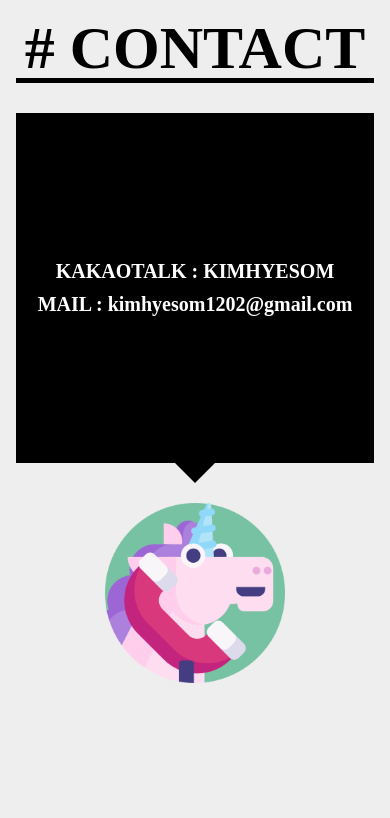
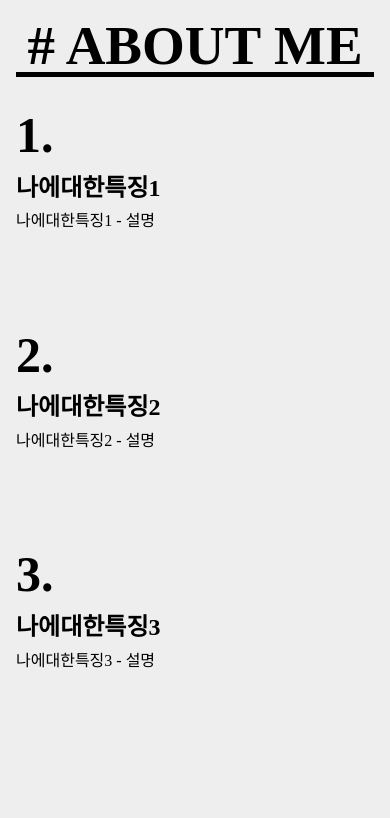
Before and after one commit to hyesom2/portfolio-react, a React (Create React App) app: page / in a window 390 px wide. Shown: the part 846-1664 px from the top of the page. Built offline with nearby package versions, Linux system fonts and the light colour scheme.

Commit message:
✨ Implement About component(responsive)

```diff
--- a/src/components/About.jsx
+++ b/src/components/About.jsx
@@ -1,9 +1,140 @@
 import React from 'react';
+import styled from 'styled-components';
+
+const AboutWrapper = styled.section`
+  position: relative;
+  height: 100vh;
+  display: flex;
+  justify-content: flex-start;
+  align-items: flex-start;
+  padding: 16px 16px 16px calc(100px + 16px);
+
+  @media (max-width: 1024px) {
+    display: flex;
+    flex-direction: column;
+    justify-content: flex-start;
+    width: 100%;
+    padding: 16px 16px calc(80px + 16px) 16px;
+  }
+  @media (max-width: 640px) {
+    padding: 16px 16px calc(70px + 16px) 16px;
+  }
+`;
+
+const AboutTitle = styled.h1`
+  position: sticky;
+  top: 70px;
+  left: 0;
+  width: 60%;
+  font-size: 100px;
+  font-weight: 800;
+  text-align: left;
+  margin-right: 10px;
+
+  &::after {
+    position: absolute;
+    bottom: 3px;
+    display: block;
+    content: '';
+    width: 100%;
+    height: 5px;
+    background-color: #000;
+  }
+
+  @media (max-width: 1024px) {
+    top: 0;
+    width: 100%;
+    font-size: 80px;
+    margin-right: 0;
+    margin-bottom: 40px;
+    background-color: #eee;
+
+    &::after {
+      bottom: 0;
+    }
+  }
+  @media (max-width: 640px) {
+    font-size: 55px;
+    text-align: center;
+    margin-bottom: 30px;
+  }
+`;
+
+const AboutDesc = styled.div`
+  display: flex;
+  flex-direction: column;
+  justify-content: space-between;
+  align-items: center;
+  width: 40%;
+  height: 100%;
+
+  @media (max-width: 1024px) {
+    width: 100%;
+  }
+
+  .box {
+    width: 100%;
+    height: 100%;
+    margin-bottom: 20px;
+
+    &:last-child {
+      margin-bottom: 0;
+    }
+
+    span {
+      display: block;
+      font-size: 50px;
+      font-weight: 700;
+      margin-bottom: 10px;
+    }
+
+    h3 {
+      font-size: 32px;
+      margin-bottom: 10px;
+    }
+
+    p {
+      font-size: 16px;
+    }
+
+    @media (max-width: 640px) {
+      margin-bottom: 10px;
+
+      h3 {
+        font-size: 24px;
+      }
+    }
+  }
+`;
 
 const About = () => {
   return (
-    <>
-    </>
+    <AboutWrapper id="about" role="about">
+      <AboutTitle># ABOUT ME</AboutTitle>
+      <AboutDesc>
+        <div className="box">
+          <span>1.</span>
+          <h3>나에대한특징1</h3>
+          <p>
+            나에대한특징1 - 설명
+          </p>
+        </div>
+        <div className="box">
+          <span>2.</span>
+          <h3>나에대한특징2</h3>
+          <p>
+            나에대한특징2 - 설명
+          </p>
+        </div>
+        <div className="box">
+          <span>3.</span>
+          <h3>나에대한특징3</h3>
+          <p>
+            나에대한특징3 - 설명
+          </p>
+        </div>
+      </AboutDesc>
+    </AboutWrapper>
   );
 }
 
```
